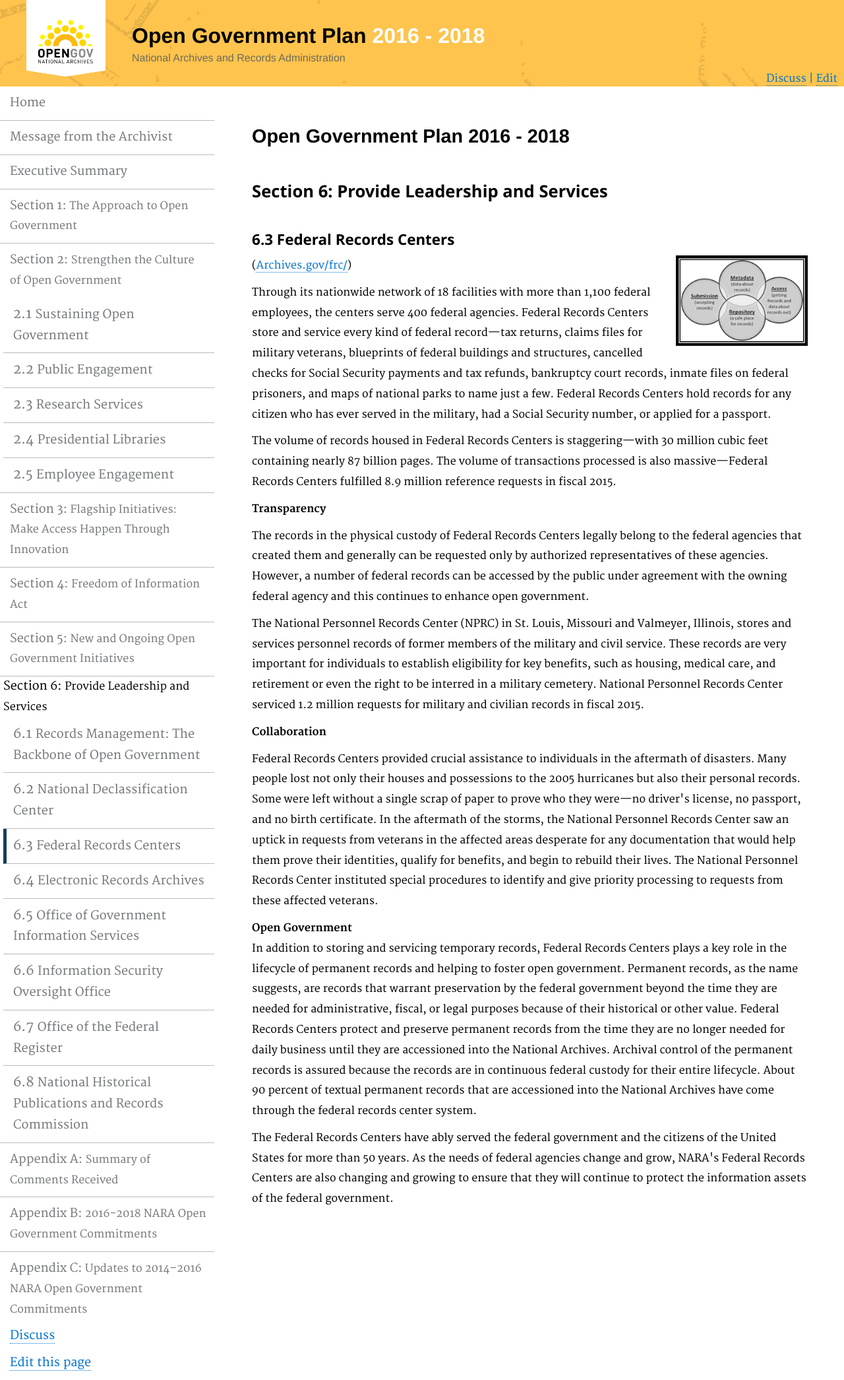
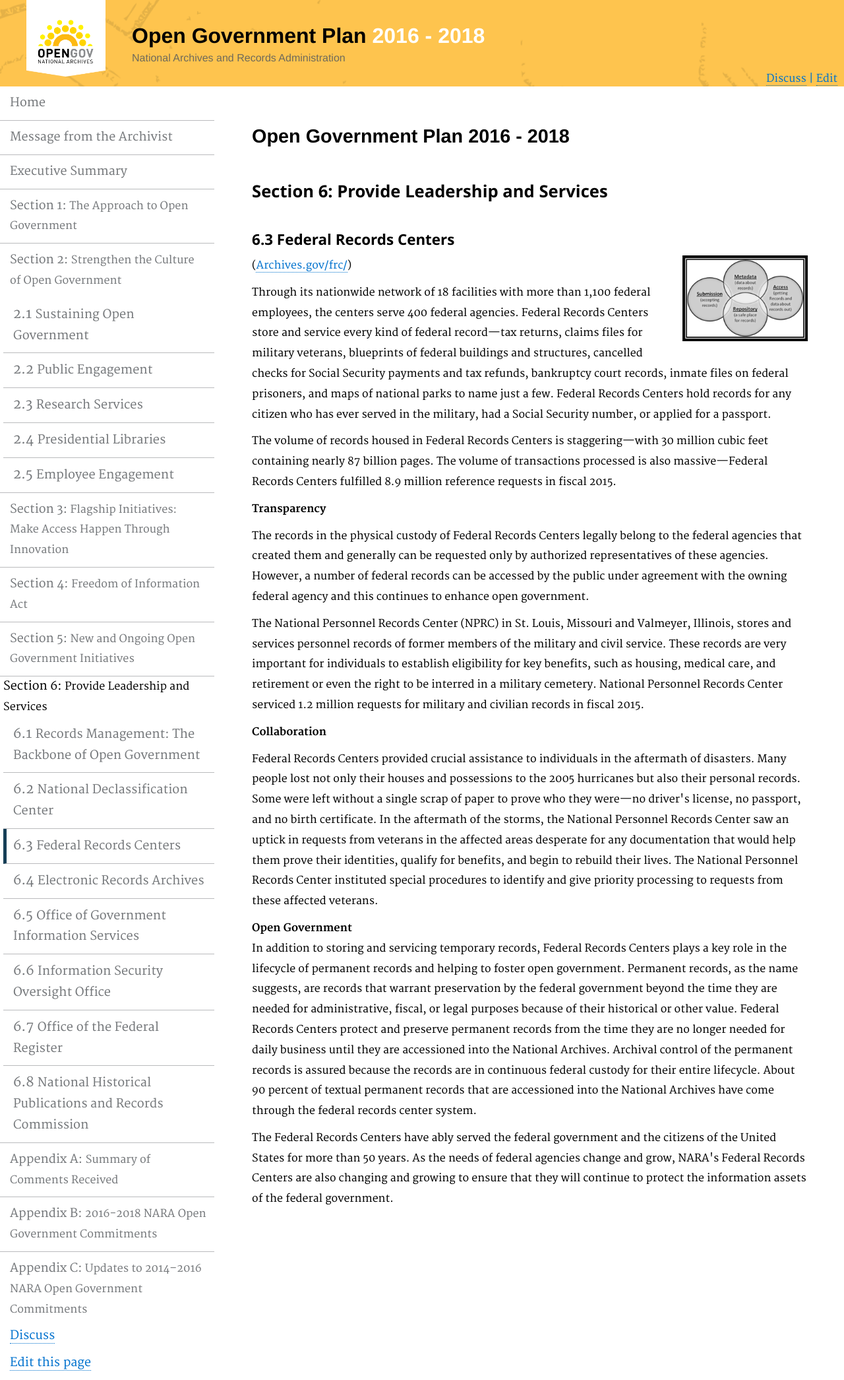
Before and after one commit to usnationalarchives/opengovplan, a Jekyll site: the page built from pages/fedrecordscenters.md, in a window 1280 px wide. Shown: the whole page at 66% size. Built offline with Jekyll 4.4.1, drawn with Linux system fonts in a browser that asks for light colours.

Commit message:
Added some padding to right float image

```diff
--- a/assets/css/nara.css
+++ b/assets/css/nara.css
@@ -311,6 +311,14 @@ a:after{
 
 }
 
-.sidebar-nav>ul li span, .sidebar-nav>ul li ul li span{
+.sidebar-nav span{
   font-size: 90%;
+
 }
+
+.imgright{
+  float:right;
+  max-width:200px;
+  padding-left:10px;
+  padding-bottom:5px;
+}
--- a/pages/fedrecordscenters.md
+++ b/pages/fedrecordscenters.md
@@ -11,7 +11,7 @@ description: ""
 
 #### 6.3 Federal Records Centers
 
-<img src="../assets/images/erecords.png" alt="System to system diagram" style="float:right;max-width:200px">
+<img src="../assets/images/erecords.png" alt="System to system diagram" class="imgright">
 <p>(<a href="http://archives.gov/frc/">Archives.gov/frc/</a>)</p>
 
 <p>Through its nationwide network of 18 facilities with more than 1,100 federal employees, the centers serve 400 federal agencies. Federal Records Centers store and service every kind of federal record—tax returns, claims files for military veterans, blueprints of federal buildings and structures, cancelled checks for Social Security payments and tax refunds, bankruptcy court records, inmate files on federal prisoners, and maps of national parks to name just a few. Federal Records Centers hold records for any citizen who has ever served in the military, had a Social Security number, or applied for a passport.</p>
```
Also changed, not shown: pages/declassification.md (+1 -1 lines), pages/message.md (+1 -1 lines), pages/recmanagement.md (+1 -1 lines). Lines whose indentation alone changed are shown as unchanged.
